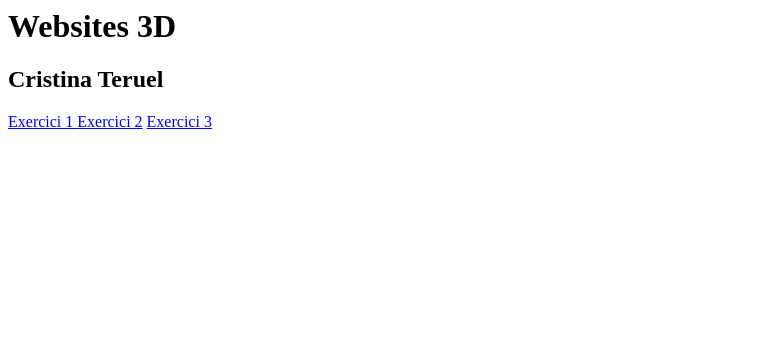
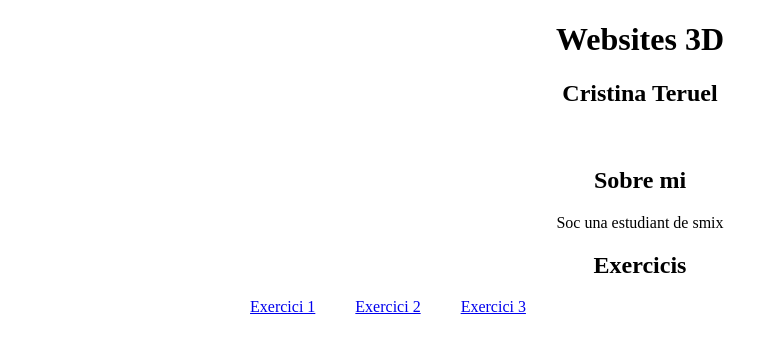
Before and after one commit to cris-03-control/web3d, a plain HTML site: page index.html in a window 1280 px wide. Shown: the whole page, without its empty margins (0-778 px from the left). Drawn offline with Linux system fonts and the light colour scheme.

Commit message:
Add files via upload

```diff
--- a/index.html
+++ b/index.html
@@ -1,4 +1,4 @@
-<DOCTYPE html>
+<!DOCTYPE html>
   <html lang="en">
     <head>
       <meta charset="UTF-8">
@@ -9,8 +9,34 @@
       <style>
         a {
             dysplay: block;
-            margin-bottom: 5px;
-        }
+            margin-bottom: 5px;}
+      body{
+        margin: 0;
+        padding: 0;
+        text-align: center;
+      }
+
+      .cou{
+        width: 80%;
+        margin: auto;
+        padding: 20px;
+      }
+
+      .ex{
+        display: flex;
+        flex-wrap: wrap;
+        justify-content: center;
+        gap: 20px;
+        width: 500px;
+        text-align: center;
+      }
+
+      footer{
+        background-color: rgb(188, 207, 217);
+        color: white;
+        padding: 10%;
+        margin-top: 20px;
+      }
       </style>
     </head>
     <body>
@@ -20,8 +46,30 @@
       <h2>
         Cristina Teruel
       </h2>
+      <div class="cou">
+        <section>
+        <h2>
+          Sobre mi
+        </h2>
+        <p>
+          Soc una estudiant de smix
+        </p>
+      </section>
+
+      <section>
+        <h2>
+          Exercicis
+        </h2>
+        <div class="ex">
+          <img src="">
+
       <a href="web3d/ex1/ex1.html"> Exercici 1 </a>
+      <br>
       <a href="ex2/exercici2.html">Exercici 2</a>
+      <br>
       <a href="ex3/exercici3.html">Exercici 3</a>
+    </section>
+        </div>
+  </div>
     </body>
   </html>
```
Also changed, not shown: web3d/ex1/ex1.html (+2 -2 lines), web3d/ex1/tierra.jpg (added).
